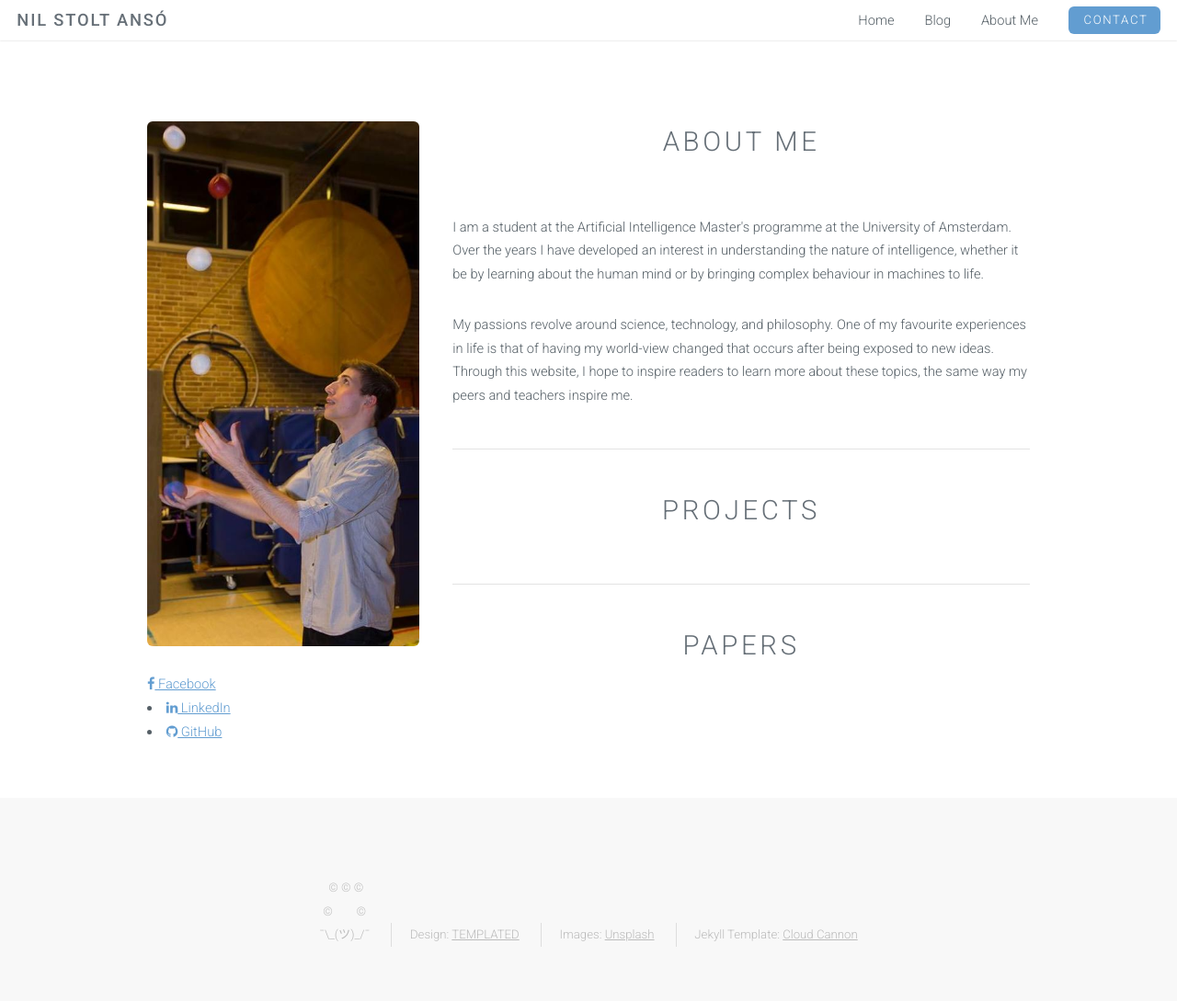
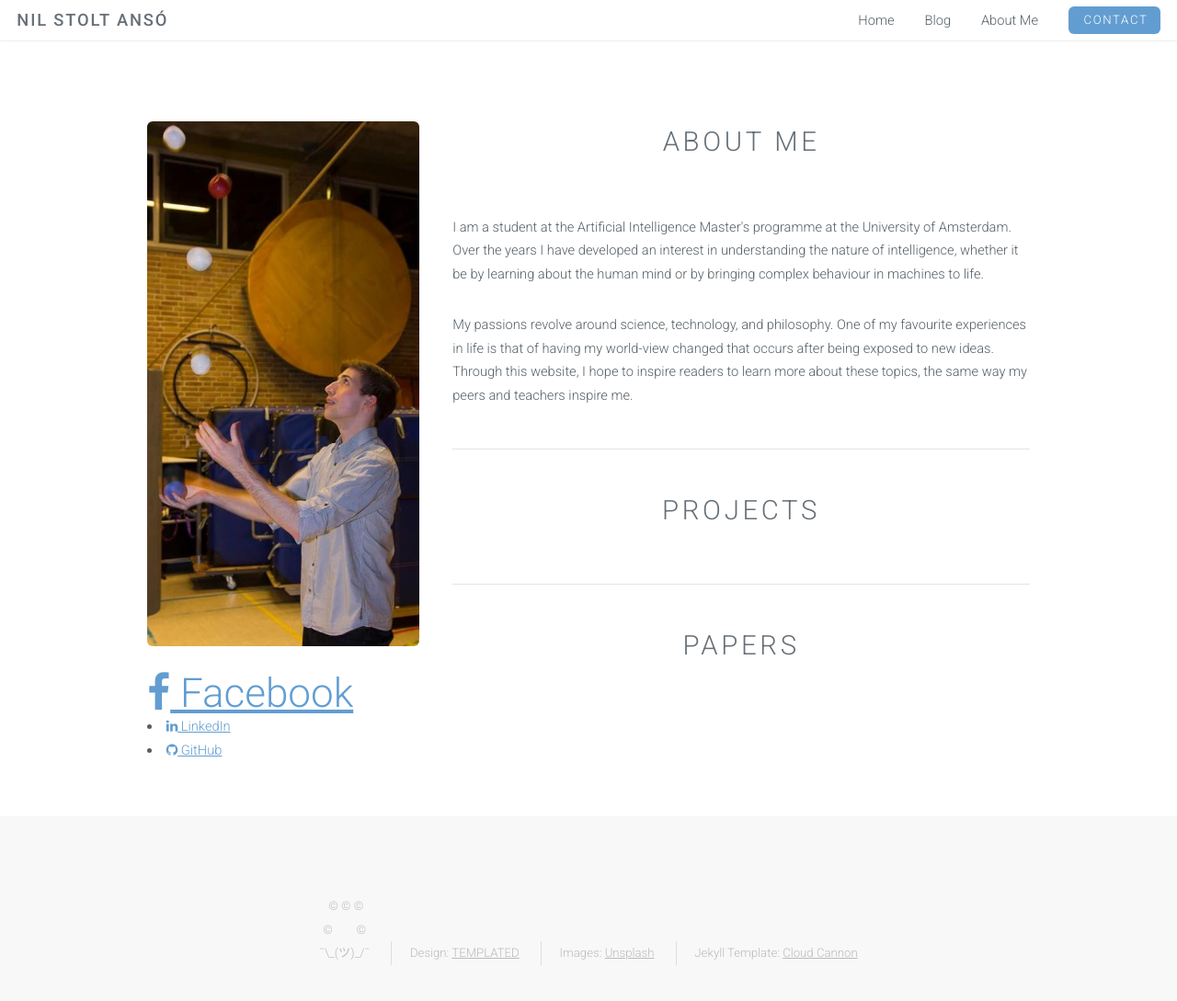
Before and after one commit to NILOIDE/NILOIDE.github.io, a Jekyll site: the page built from About-Me.html, in a window 1280 px wide and 1109 px high. Shown: the top 1089 px of the window at 92% size. Built offline with Jekyll 4.4.1, drawn with Linux system fonts in a browser that asks for light colours.

Commit message:
Trying new social media buttons

```diff
--- a/About-Me.html
+++ b/About-Me.html
@@ -10,7 +10,7 @@ layout: default
                 <section>
                     <a href="#" class="image fit"><img src="images/dasme_yet_again.jpg" alt="" /></a>
                     {% if site.facebook_username %}
-                        <span>
+                        <span style="font-size: 3em; color: Dodgerblue;">
                             <a href="https://www.facebook.com/{{ site.facebook_username }}">
                                 <i class="fa fa-facebook"></i> Facebook
                             </a>
```
